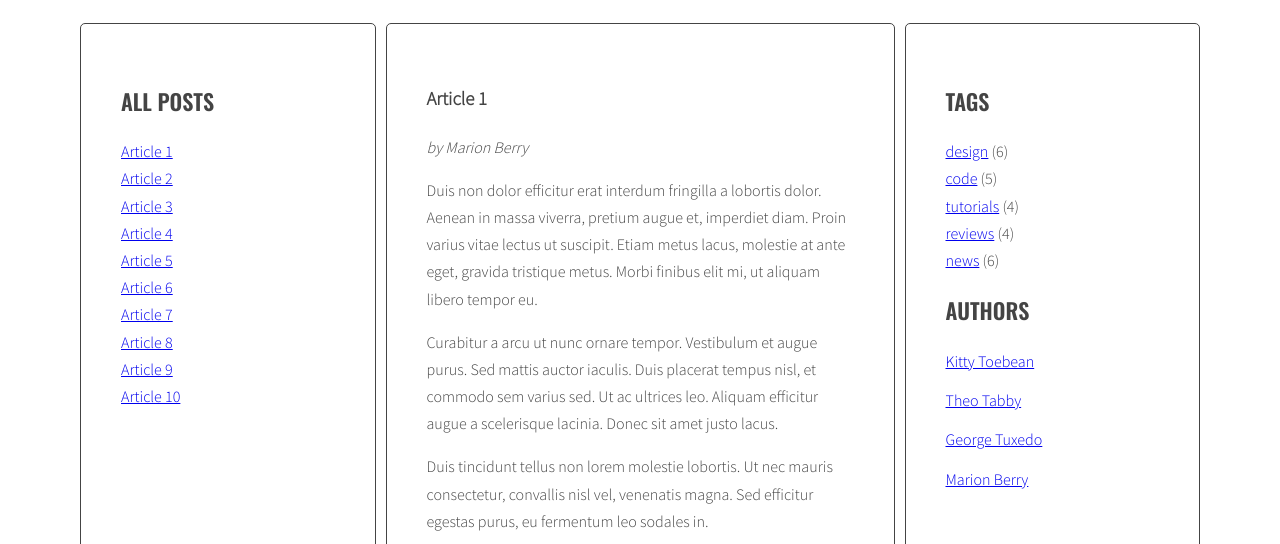
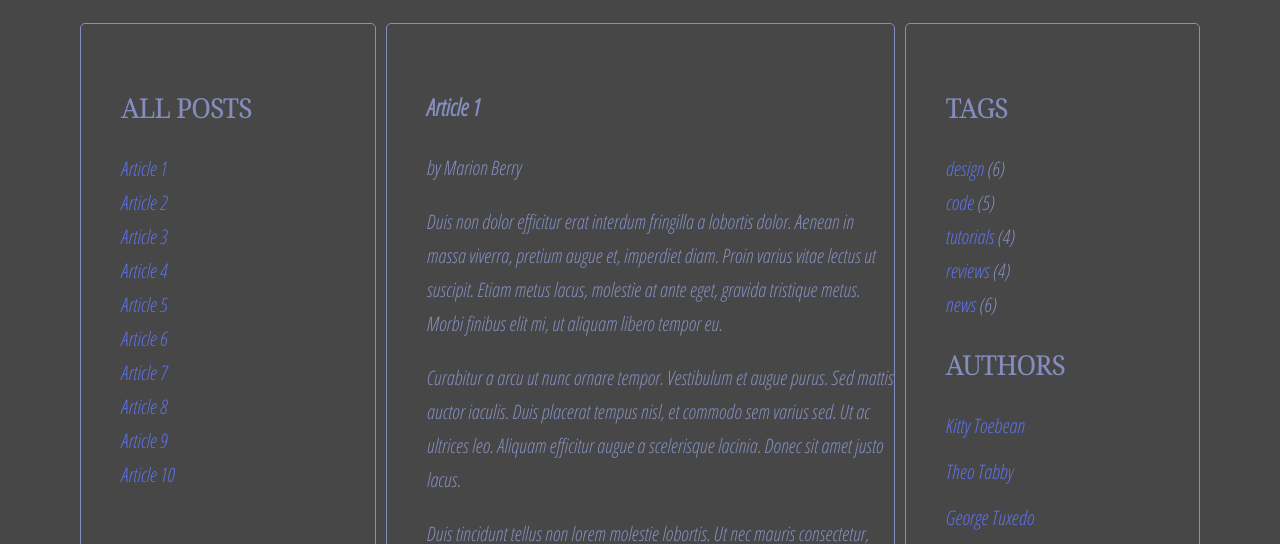
Before and after one commit to Devilish134/javascript-blog, a website: page index.html in a window 1280 px wide. Shown: the part 220-764 px from the top of the page. Drawn offline with nearby package versions, Linux system fonts and the light colour scheme.

Commit message:
change look

```diff
--- a/index.html
+++ b/index.html
@@ -5,6 +5,9 @@
         <meta charset="UTF-8">
         <meta http-equiv="X-UA-Compatible" content="IE=edge">
         <meta name="viewport" content="width=device-width, initial-scale=1.0">
+        <link rel="preconnect" href="https://fonts.googleapis.com">
+        <link rel="preconnect" href="https://fonts.gstatic.com" crossorigin>
+        <link href="https://fonts.googleapis.com/css2?family=Noto+Serif+Display:wght@300&family=Open+Sans+Condensed:ital,wght@1,300&display=swap" rel="stylesheet">
         <link rel="stylesheet" href="css/style.css">
     </head>
     <body>
--- a/js/script.js
+++ b/js/script.js
@@ -62,7 +62,7 @@ function generateTitleLinks(customSelector = ''){
     console.log(links);
     for(let link of links){
         link.addEventListener('click', titleClickHandler);
-        }
+    }
 }
 
 generateTitleLinks();
--- a/sass/style.scss
+++ b/sass/style.scss
@@ -3,12 +3,12 @@
 
 /* Variables */
 
-$color-light: #fff;
-$color-dark: #444;
+$color-light: rgb(71, 71, 71);
+$color-dark: rgb(133, 141, 190);
 
 $font-logo: 'Sacramento', cursive;
-$font-header: 'Oswald', sans-serif;
-$font-text: 'Source Sans Pro', sans-serif;
+$font-header: 'Noto Serif Display', serif;
+$font-text: 'Open Sans Condensed', sans-serif;
 
 /* Global */
 
@@ -21,7 +21,7 @@ body {
   font-family: $font-text;
   color: $color-dark;
   font-weight: 300;
-  font-size: 16px;
+  font-size: 20px;
   line-height: 1.7;
 }
 
@@ -31,7 +31,7 @@ body {
 }
 
 .section-title {
-  font-size: 22px;
+  font-size: 26px;
   text-transform: uppercase;
   font-family: $font-header;
   font-weight: 600;
@@ -51,10 +51,12 @@ body {
 
 .sidebar {
   flex: 1 0 0;
+  position: relative;
 }
 
 .posts {
   flex: 2 0 0;
+  position: relative;
 }
 
 .sidebar, .posts {
@@ -63,6 +65,7 @@ body {
   padding: 40px;
   border: 1px solid $color-dark;
   border-radius: 5px;
+  height: 750px;
 }
 
 /* Logo */
@@ -86,6 +89,11 @@ body {
   }
 }
 
+li a {
+  text-decoration: none;
+  color: rgb(95, 114, 233);;
+}
+
 .list-horizontal {
   li {
     display: inline-block;
@@ -103,9 +111,13 @@ body {
 /* Post */
 
 .post {
-  display: none;
+  opacity: 0;
+  position: absolute;
+  z-index: 1;
   &.active {
-    display: block;
+    opacity: 1;
+    transition: 2s;
+    z-index: 2;
   }
 }
 
```
Also changed, not shown: css/style.css, 1 other file.
